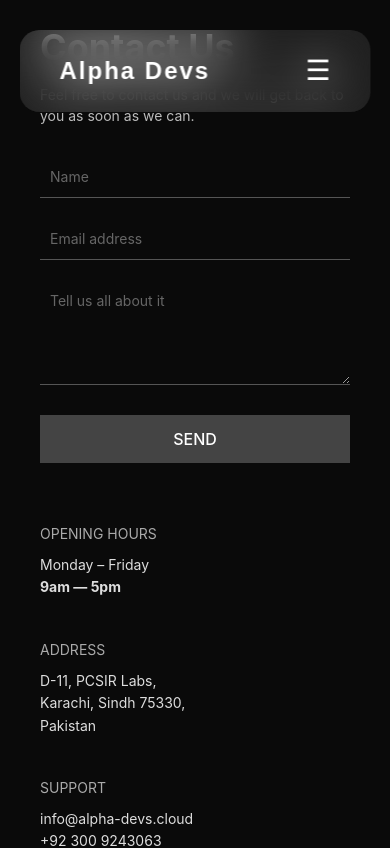
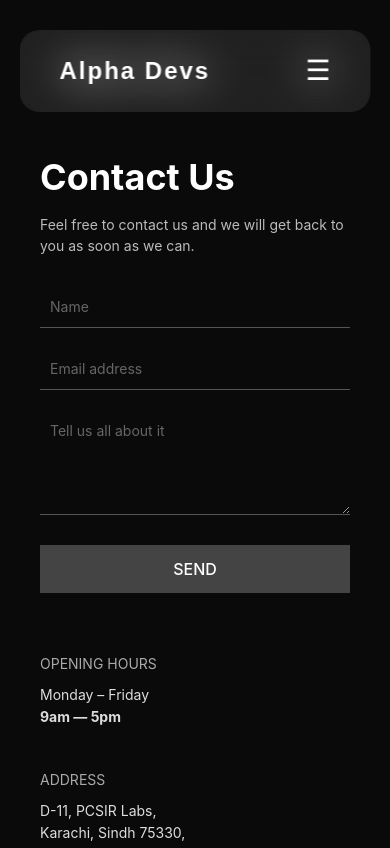
Before and after one commit to umerfarooqlaghari/Alpha-devs, a Next.js app in the folder alphadevs/: page /contact in a window 390 px wide. Shown: the top 848 px of the page. Built offline with nearby package versions, Linux system fonts and the light colour scheme.

Commit message:
branch updated

```diff
--- a/alphadevs/src/app/Components/ContactUsComponent/ContactComponent.module.css
+++ b/alphadevs/src/app/Components/ContactUsComponent/ContactComponent.module.css
@@ -95,7 +95,7 @@
 
   @media (max-width: 768px) {
     .contactSection {
+      padding-top: 150px;
       scroll-margin-top: 0;
-      padding-top: 20px;
     }
   }
--- a/alphadevs/src/app/Components/HeaderComponent/HeaderComponent.module.css
+++ b/alphadevs/src/app/Components/HeaderComponent/HeaderComponent.module.css
@@ -69,6 +69,7 @@
       opacity: 0;
       pointer-events: none;
       transition: 0.3s;
+      padding-bottom: 10px;
     }
 
     .showMenu {
--- a/alphadevs/src/app/Components/TestimonialsComponent/TestimonialsComponent.tsx
+++ b/alphadevs/src/app/Components/TestimonialsComponent/TestimonialsComponent.tsx
@@ -14,7 +14,7 @@
     name: 'David Patel',
     role: 'Project Manager',
     text: 'I’ve tested numerous options in this category, but one stands out for its intuitive design and comprehensive functionality.',
-    image: '/David.jpg',
+    image: '/david.jpg',
   },
   {
     name: 'Emily Carter',
```
